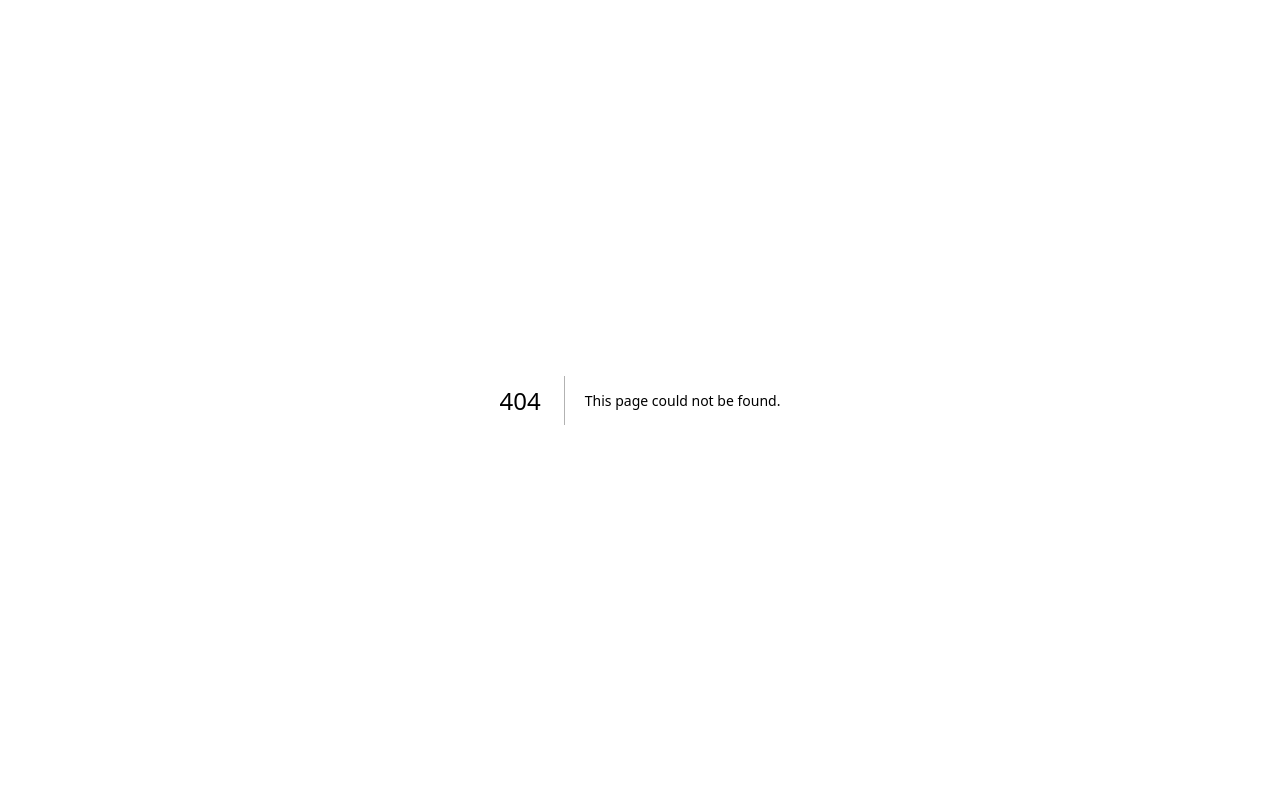
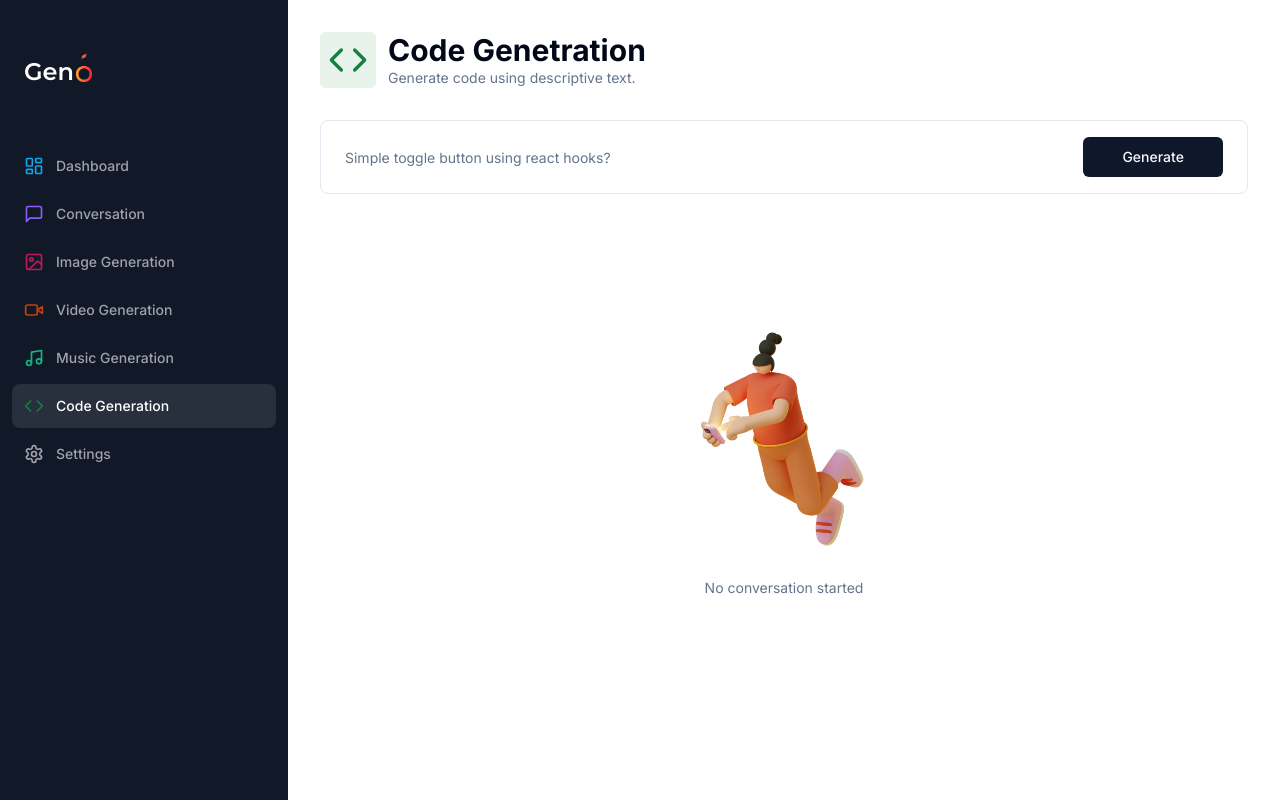
Before and after one commit to davidefilosa/ai-platform, a Next.js app: page /code in a window 1280 px wide. Before the commit this address had no page. Built offline with nearby package versions, Linux system fonts and the light colour scheme.

Commit message:
completed code generation page

```diff
--- /dev/null
+++ b/app/(dashboard)/(routes)/code/constants.ts
@@ -0,0 +1,5 @@
+import * as z from "zod";
+
+export const formSchema = z.object({
+  prompt: z.string().min(1, { message: "Promps is required" }),
+});
--- /dev/null
+++ b/app/(dashboard)/(routes)/code/page.tsx
@@ -0,0 +1,157 @@
+"use client";
+
+import * as z from "zod";
+import axios from "axios";
+import { Code } from "lucide-react";
+import { useForm } from "react-hook-form";
+import { useState } from "react";
+import { useRouter } from "next/navigation";
+import { ChatCompletionRequestMessage } from "openai";
+import ReactMarkdown from "react-markdown";
+
+import Heading from "@/components/heading";
+import { Button } from "@/components/ui/button";
+import { Input } from "@/components/ui/input";
+import { zodResolver } from "@hookform/resolvers/zod";
+import { Form, FormControl, FormField, FormItem } from "@/components/ui/form";
+import { cn } from "@/lib/utils";
+
+import { formSchema } from "./constants";
+import Empty from "@/components/empty";
+import { Loader } from "@/components/loader";
+import UserAvatar from "@/components/user-avatar";
+import BotAvatar from "@/components/bot-avatar";
+
+const CodePage = () => {
+  const router = useRouter();
+  const [messages, setMessages] = useState<ChatCompletionRequestMessage[]>([]);
+
+  const form = useForm<z.infer<typeof formSchema>>({
+    resolver: zodResolver(formSchema),
+    defaultValues: {
+      prompt: "",
+    },
+  });
+
+  const isLoading = form.formState.isSubmitting;
+
+  const onSubmit = async (values: z.infer<typeof formSchema>) => {
+    try {
+      const userMessage: ChatCompletionRequestMessage = {
+        role: "user",
+        content: values.prompt,
+      };
+      const newMessages = [...messages, userMessage];
+
+      const response = await axios.post("/api/code", {
+        messages: newMessages,
+      });
+      setMessages((current) => [...current, userMessage, response.data]);
+      console.log(response.data);
+      form.reset();
+    } catch (error: any) {
+      console.log(error);
+    } finally {
+      router.refresh();
+    }
+  };
+
+  return (
+    <div>
+      <Heading
+        title="Code Genetration"
+        description="Generate code using descriptive text."
+        icon={Code}
+        iconColor="text-green-700"
+        bgColor="bg-green-700/10"
+      />
+      <div className="px-4 lg:px-8">
+        <div>
+          <Form {...form}>
+            <form
+              onSubmit={form.handleSubmit(onSubmit)}
+              className="
+                rounded-lg
+                border
+                w-full
+                p-4
+                px-3
+                md:px-6
+                focus-within:shadow-sm
+                grid
+                grid-cols-12
+                gap-2
+              "
+            >
+              <FormField
+                name="prompt"
+                render={({ field }) => (
+                  <FormItem className="col-span-12 lg:col-span-10">
+                    <FormControl className="m-0 p-0">
+                      <Input
+                        className="border-0 outline-none focus-visible:ring-0 focus-visible:ring-transparent"
+                        disabled={isLoading}
+                        placeholder="Simple toggle button using react hooks?"
+                        {...field}
+                      />
+                    </FormControl>
+                  </FormItem>
+                )}
+              />
+              <Button
+                className="col-span-12 lg:col-span-2 w-full"
+                type="submit"
+                disabled={isLoading}
+                size="icon"
+              >
+                Generate
+              </Button>
+            </form>
+          </Form>
+        </div>
+        <div className="space-y-4 mt-4">
+          {isLoading && (
+            <div className="p-8 rounded-lg w-full flex items-center justify-center bg-muted">
+              <Loader />
+            </div>
+          )}
+          {messages.length === 0 && !isLoading && (
+            <Empty label="No conversation started" />
+          )}
+          <div className="flex flex-col-reverse gap-y-4">
+            {messages.map((message) => (
+              <div
+                key={message.content}
+                className={cn(
+                  "p-8 w-full flex items-start gap-x-8 rounded-lg",
+                  message.role === "user"
+                    ? "bg-white border border-black/10"
+                    : "bg-muted"
+                )}
+              >
+                {message.role === "user" ? <UserAvatar /> : <BotAvatar />}
+                <ReactMarkdown
+                  components={{
+                    pre: ({ node, ...props }) => (
+                      <div className="overflow-auto w-full my-2 bg-black/10 p-2 rounded-lg">
+                        <pre {...props} />
+                      </div>
+                    ),
+                    code: ({ node, ...props }) => (
+                      <code className="bg-black/10 rounded-lg p-1" {...props} />
+                    ),
+                  }}
+                  className="text-sm overflow-hidden leading-7"
+                >
+                  {message.content || ""}
+                </ReactMarkdown>
+              </div>
+            ))}
+          </div>
+        </div>
+      </div>
+    </div>
+  );
+};
+
+export default CodePage;
--- /dev/null
+++ b/app/api/code/route.ts
@@ -0,0 +1,48 @@
+import { auth } from "@clerk/nextjs";
+import { NextResponse } from "next/server";
+import { Configuration, OpenAIApi } from "openai";
+import { ChatCompletionRequestMessage } from "openai";
+
+const configuration = new Configuration({
+  apiKey: process.env.OPENAI_API_KEY,
+});
+
+const openai = new OpenAIApi(configuration);
+
+const istuctionMessage: ChatCompletionRequestMessage = {
+  role: "system",
+  content:
+    "You are a code generator and you must answer only in markdown code snippets, use code comment for explanation",
+};
+
+export async function POST(req: Request) {
+  try {
+    const { userId } = auth();
+    const body = await req.json();
+    const { messages } = body;
+
+    if (!userId) {
+      return new NextResponse("Unauthorized", { status: 401 });
+    }
+
+    if (!configuration.apiKey) {
+      return new NextResponse("OpenAI API Key not configured.", {
+        status: 500,
+      });
+    }
+
+    if (!messages) {
+      return new NextResponse("Messages are required", { status: 400 });
+    }
+
+    const response = await openai.createChatCompletion({
+      model: "gpt-3.5-turbo",
+      messages: [istuctionMessage, ...messages],
+    });
+
+    return NextResponse.json(response.data.choices[0].message);
+  } catch (error) {
+    console.log("[CODEGENERATION_ERROR]", error);
+    return new NextResponse("Internal Error", { status: 500 });
+  }
+}
--- a/components/loader.tsx
+++ b/components/loader.tsx
@@ -6,7 +6,7 @@
       <div className="w-4 h-16 relative animate-bounce">
         <Image alt="Logo" src="/logo.png" width={16} height={32} />
       </div>
-      <p className="text-sm text-muted-foreground">Genius is thinking...</p>
+      <p className="text-sm text-muted-foreground">Genō is thinking...</p>
     </div>
   );
 };
--- a/package.json
+++ b/package.json
@@ -31,6 +31,7 @@
     "react": "18.2.0",
     "react-dom": "18.2.0",
     "react-hook-form": "^7.46.2",
+    "react-markdown": "^8.0.7",
     "tailwind-merge": "^1.14.0",
     "tailwindcss": "3.3.3",
     "tailwindcss-animate": "^1.0.7",
```
Also changed, not shown: 1 other file (tests, documents, lock files or other folders).
